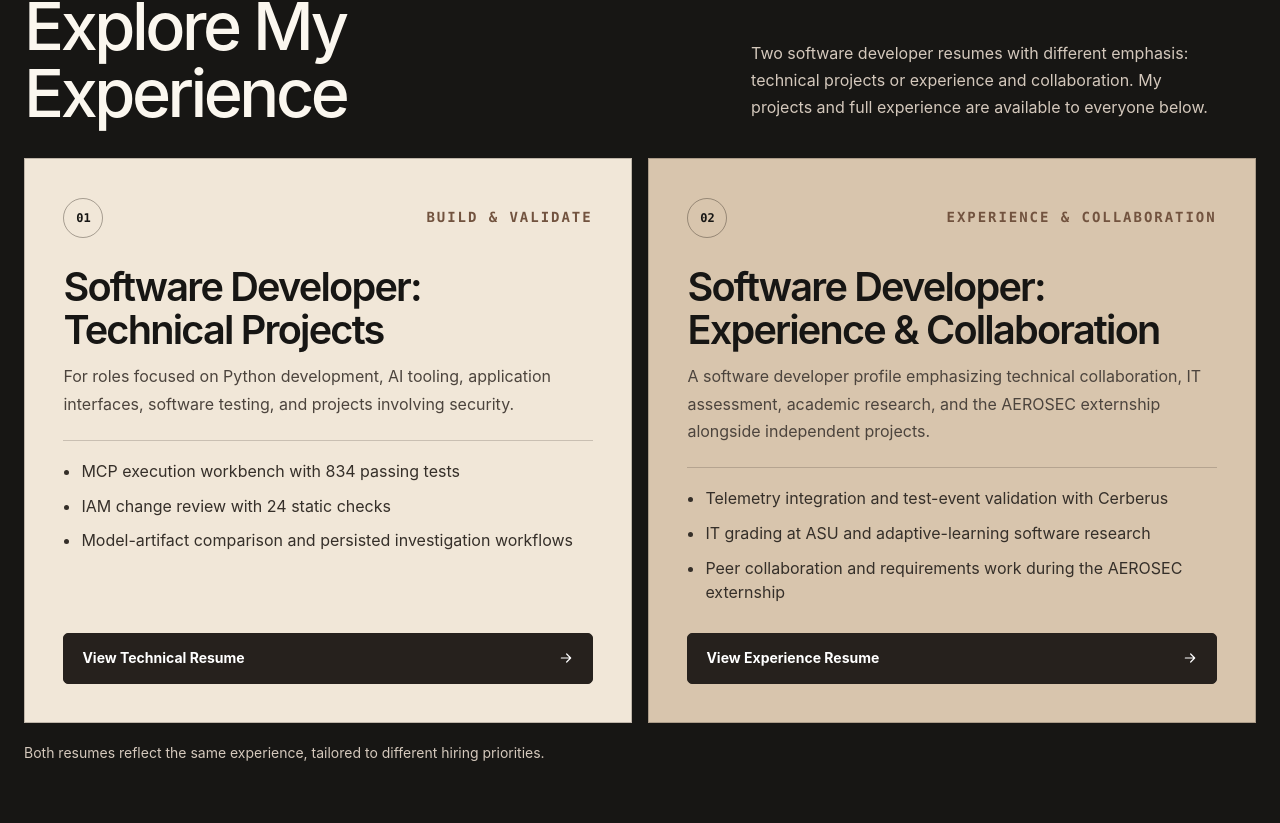
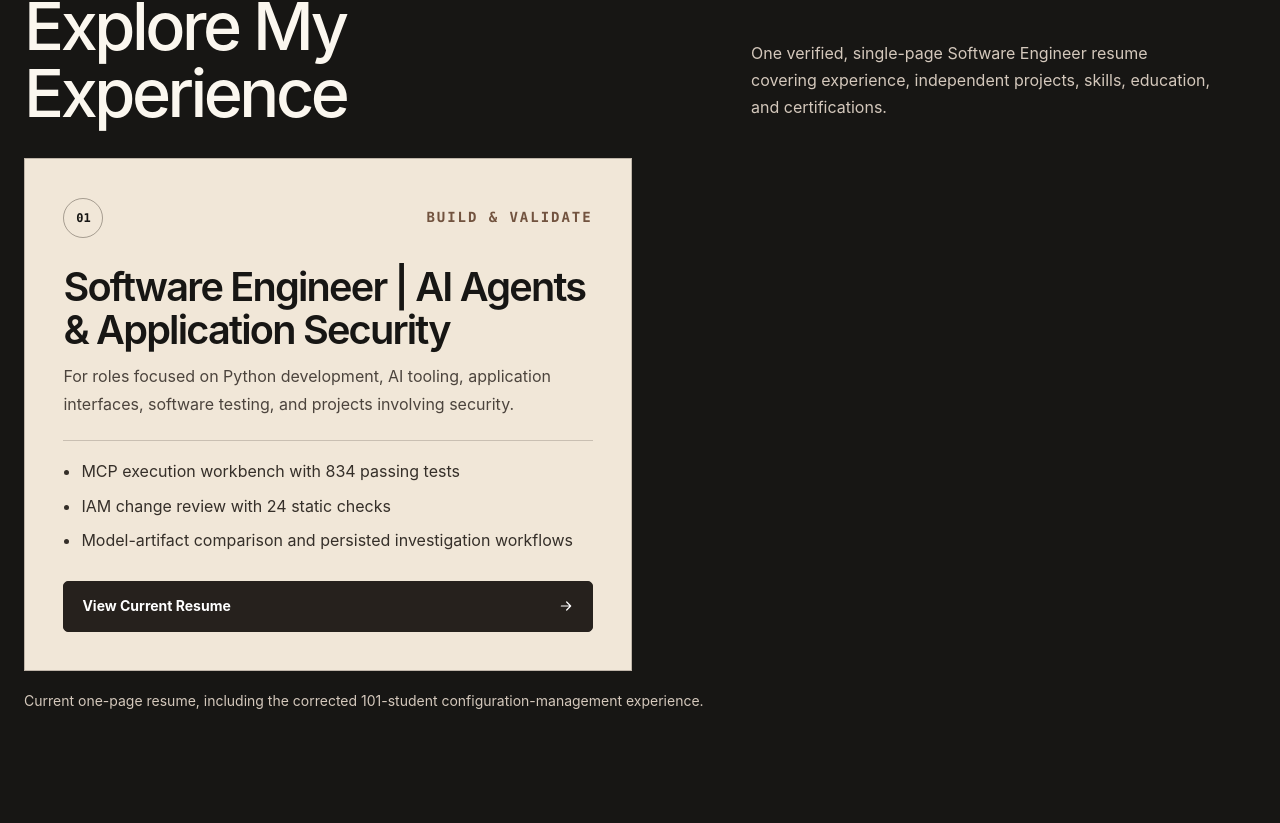
Before and after one commit to poojakira/Pooja_Kiran_Portfolio_Website, a Next.js app: page / in a window 1280 px wide. Shown: the part 1577-2400 px from the top of the page. Built offline with nearby package versions, Linux system fonts and the light colour scheme.

Commit message:
Present one current Software Engineer resume throughout portfolio

```diff
--- a/src/components/Portfolio.tsx
+++ b/src/components/Portfolio.tsx
@@ -1,7 +1,7 @@
 "use client";
 
 import { useEffect } from "react";
-import { resume, resumeHref, managerResumeHref, trustChain, type ProjectItem } from "@/data/resume";
+import { resume, resumeHref, trustChain, type ProjectItem } from "@/data/resume";
 
 const basePath = process.env.NODE_ENV === "production" ? "/Pooja_Kiran_Portfolio_Website" : "";
 const asset = (path: string) => `${basePath}/${path.replace(/^\//, "")}`;
@@ -93,7 +93,7 @@ function Header() {
         <nav className="site-nav" aria-label="Primary navigation">
           <a href="#about">About</a>
           <a href="#work">Projects</a>
-          <a href="#explore">Resumes</a>
+          <a href="#explore">Resume</a>
           <a href="#experience">Experience</a>
           <a href="#skills">Skills</a>
           <a href="#education">Education</a>
@@ -131,7 +131,7 @@ function Hero() {
         </p>
         <div className="hero-reference-actions">
           <a className="hero-primary" href="#work">View Security Projects <ArrowIcon /></a>
-          <a className="hero-secondary" href="#explore">Choose a Resume <ArrowIcon /></a>
+          <a className="hero-secondary" href="#explore">View Resume <ArrowIcon /></a>
           <a className="hero-secondary" href="#contact">Contact Me</a>
         </div>
         <div className="hero-proof-strip" aria-label="Four security trust boundaries with repository-backed proof">
@@ -180,8 +180,7 @@ function ExploreExperience() {
           <h2 id="role-chooser-title">Explore My Experience</h2>
         </div>
         <p>
-          Two software developer resumes with different emphasis: technical projects or experience and collaboration.
-          My projects and full experience are available to everyone below.
+          One verified, single-page Software Engineer resume covering experience, independent projects, skills, education, and certifications.
         </p>
       </div>
 
@@ -191,7 +190,7 @@ function ExploreExperience() {
             <span className="role-option-index" aria-hidden="true">01</span>
             <span className="role-option-category">Build &amp; Validate</span>
           </div>
-          <h3>Software Developer: Technical Projects</h3>
+          <h3>Software Engineer | AI Agents &amp; Application Security</h3>
           <p>
             For roles focused on Python development, AI tooling, application interfaces,
             software testing, and projects involving security.
@@ -202,33 +201,13 @@ function ExploreExperience() {
             <li>Model-artifact comparison and persisted investigation workflows</li>
           </ul>
           <a className="role-option-action" href={resumeHref} target="_blank" rel="noopener noreferrer"
-             aria-label="View Software Developer technical resume PDF in a new tab">
-            View Technical Resume <ArrowIcon />
+             aria-label="View the current one-page Software Engineer resume PDF in a new tab">
+            View Current Resume <ArrowIcon />
           </a>
         </article>
 
-        <article className="role-option role-option-leadership" data-reveal>
-          <div className="role-option-top">
-            <span className="role-option-index" aria-hidden="true">02</span>
-            <span className="role-option-category">Experience &amp; Collaboration</span>
-          </div>
-          <h3>Software Developer: Experience &amp; Collaboration</h3>
-          <p>
-            A software developer profile emphasizing technical collaboration, IT assessment,
-            academic research, and the AEROSEC externship alongside independent projects.
-          </p>
-          <ul aria-label="Software developer experience highlights">
-            <li>Telemetry integration and test-event validation with Cerberus</li>
-            <li>IT grading at ASU and adaptive-learning software research</li>
-            <li>Peer collaboration and requirements work during the AEROSEC externship</li>
-          </ul>
-          <a className="role-option-action" href={managerResumeHref} target="_blank" rel="noopener noreferrer"
-             aria-label="View Software Developer experience resume PDF in a new tab">
-            View Experience Resume <ArrowIcon />
-          </a>
-        </article>
       </div>
-      <p className="role-chooser-note">Both resumes reflect the same experience, tailored to different hiring priorities.</p>
+      <p className="role-chooser-note">Current one-page resume, including the corrected 101-student configuration-management experience.</p>
     </section>
   );
 }
@@ -540,8 +519,7 @@ function ContactSection() {
       </div>
       <div className="contact-actions" data-reveal>
         <a className="button button-dark" href={`mailto:${resume.email}`}>Contact Pooja <ArrowIcon /></a>
-        <a className="button button-light" href={resumeHref} target="_blank" rel="noreferrer">Software Developer: Technical Resume</a>
-        <a className="button button-light" href={managerResumeHref} target="_blank" rel="noreferrer">Software Developer: Experience Resume</a>
+        <a className="button button-light" href={resumeHref} target="_blank" rel="noreferrer">Download Software Engineer Resume</a>
         <a href={resume.links.github} target="_blank" rel="noreferrer">GitHub ↗</a>
         <a href={resume.links.linkedin} target="_blank" rel="noreferrer">LinkedIn ↗</a>
         <div>
```
